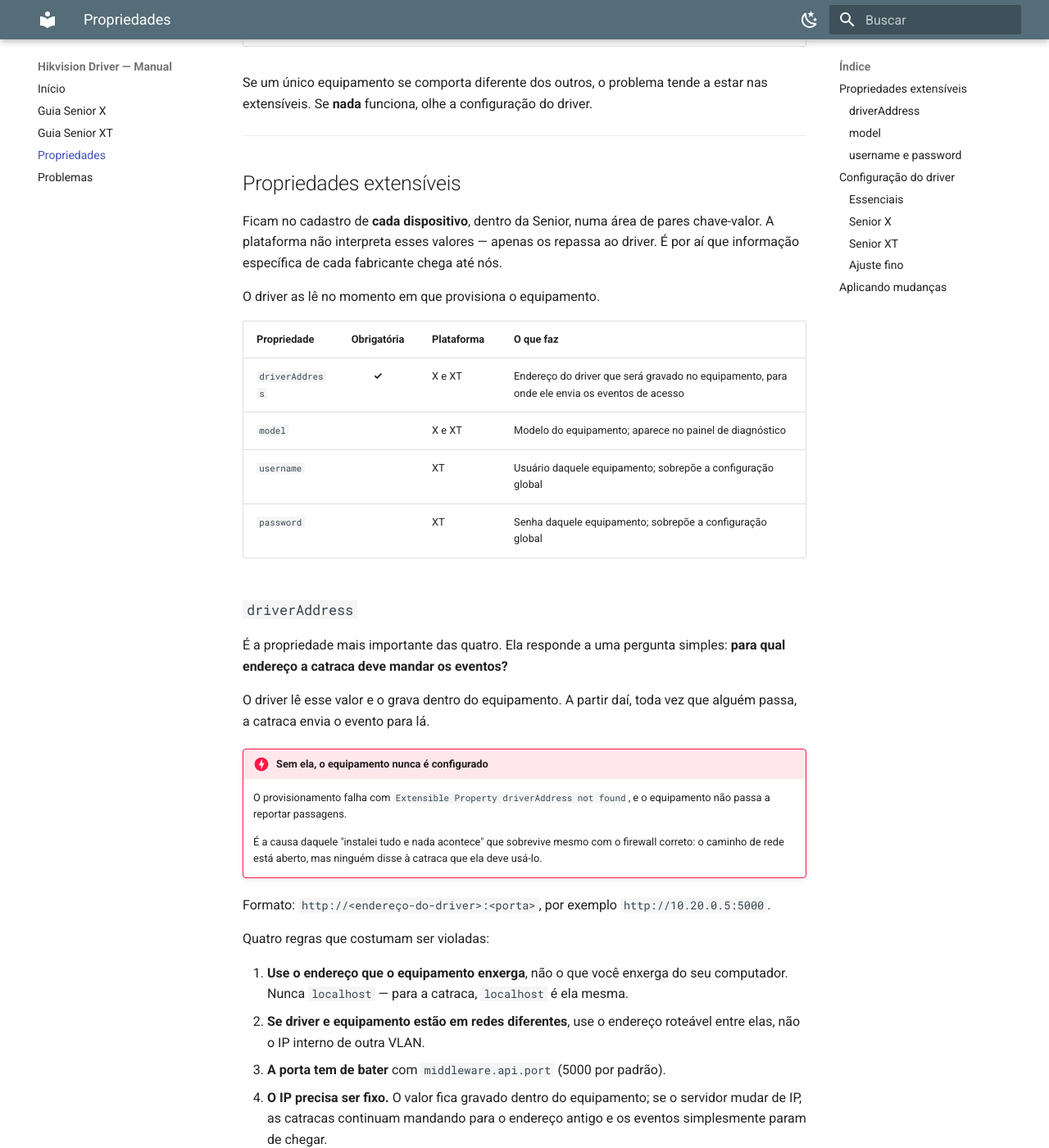
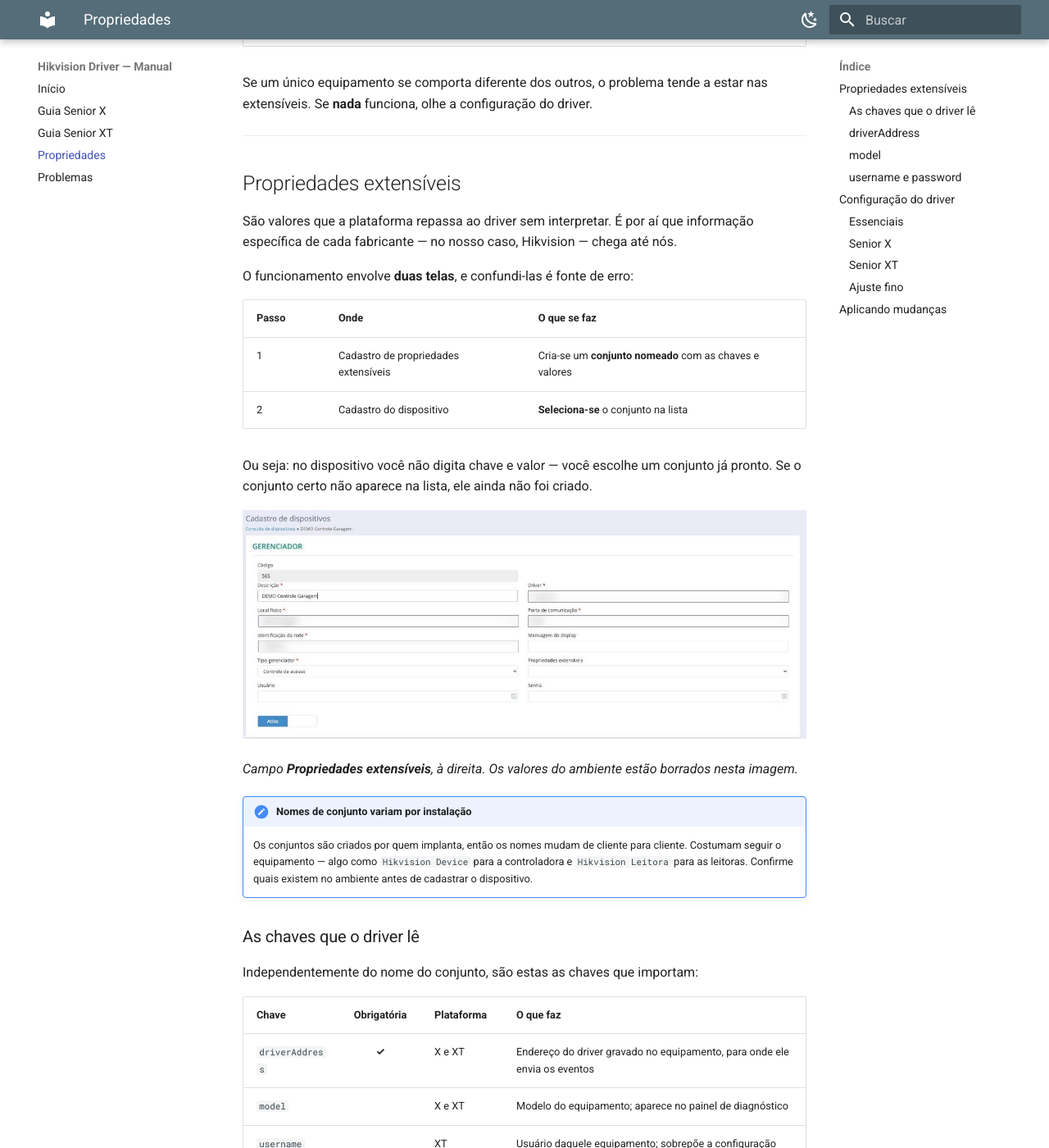
Before and after one commit to rdmss/md-hikvision-manual, an MkDocs documentation site: the page built from docs/propriedades.md, in a window 1280 px wide and 1400 px high, scrolled down 410 px. Shown: the whole window at 82% size. Built offline with MkDocs 1.6.1 and Material for MkDocs 9.7.7, drawn with Linux system fonts in a browser that asks for light colours.

Commit message:
docs: modelo correto de propriedades extensiveis + print do cadastro

```diff
--- a/docs/propriedades.md
+++ b/docs/propriedades.md
@@ -17,15 +17,38 @@ estar nas extensíveis. Se **nada** funciona, olhe a configuração do driver.
 
 ## Propriedades extensíveis
 
-Ficam no cadastro de **cada dispositivo**, dentro da Senior, numa área de pares
-chave-valor. A plataforma não interpreta esses valores — apenas os repassa ao
-driver. É por aí que informação específica de cada fabricante chega até nós.
+São valores que a plataforma repassa ao driver sem interpretar. É por aí que
+informação específica de cada fabricante — no nosso caso, Hikvision — chega até
+nós.
 
-O driver as lê no momento em que provisiona o equipamento.
+O funcionamento envolve **duas telas**, e confundi-las é fonte de erro:
 
-| Propriedade | Obrigatória | Plataforma | O que faz |
+| Passo | Onde | O que se faz |
+|---|---|---|
+| 1 | Cadastro de propriedades extensíveis | Cria-se um **conjunto nomeado** com as chaves e valores |
+| 2 | Cadastro do dispositivo | **Seleciona-se** o conjunto na lista |
+
+Ou seja: no dispositivo você não digita chave e valor — você escolhe um conjunto
+já pronto. Se o conjunto certo não aparece na lista, ele ainda não foi criado.
+
+![Campo Propriedades extensíveis no cadastro de dispositivos](assets/telas/senior-x-dispositivo.jpg){ loading=lazy }
+
+*Campo **Propriedades extensíveis**, à direita. Os valores do ambiente estão
+borrados nesta imagem.*
+
+!!! note "Nomes de conjunto variam por instalação"
+    Os conjuntos são criados por quem implanta, então os nomes mudam de cliente
+    para cliente. Costumam seguir o equipamento — algo como `Hikvision Device`
+    para a controladora e `Hikvision Leitora` para as leitoras. Confirme quais
+    existem no ambiente antes de cadastrar o dispositivo.
+
+### As chaves que o driver lê
+
+Independentemente do nome do conjunto, são estas as chaves que importam:
+
+| Chave | Obrigatória | Plataforma | O que faz |
 |---|:--:|---|---|
-| `driverAddress` | **✓** | X e XT | Endereço do driver que será gravado no equipamento, para onde ele envia os eventos de acesso |
+| `driverAddress` | **✓** | X e XT | Endereço do driver gravado no equipamento, para onde ele envia os eventos |
 | `model` | | X e XT | Modelo do equipamento; aparece no painel de diagnóstico |
 | `username` | | XT | Usuário daquele equipamento; sobrepõe a configuração global |
 | `password` | | XT | Senha daquele equipamento; sobrepõe a configuração global |
```
Also changed, not shown: docs/guia-senior-x.md (+15 -9 lines), docs/guia-senior-xt.md (+15 -8 lines), docs/assets/telas/senior-x-dispositivo.jpg (added).
